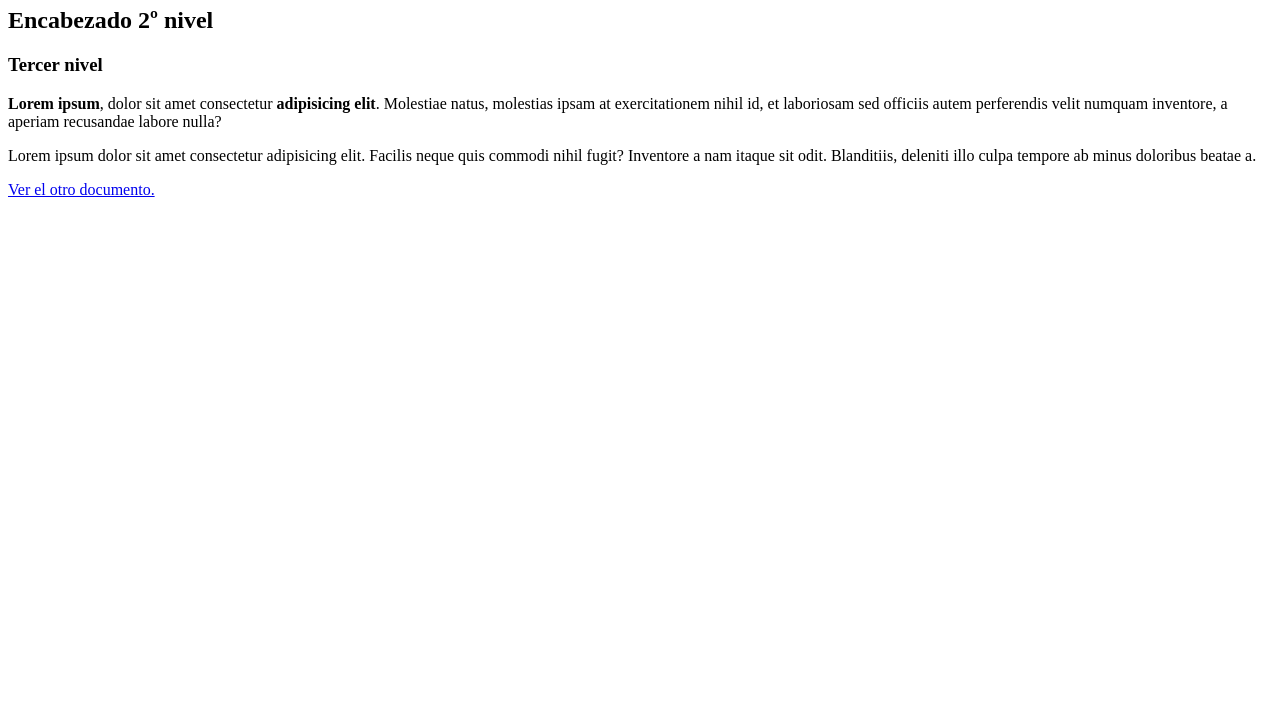
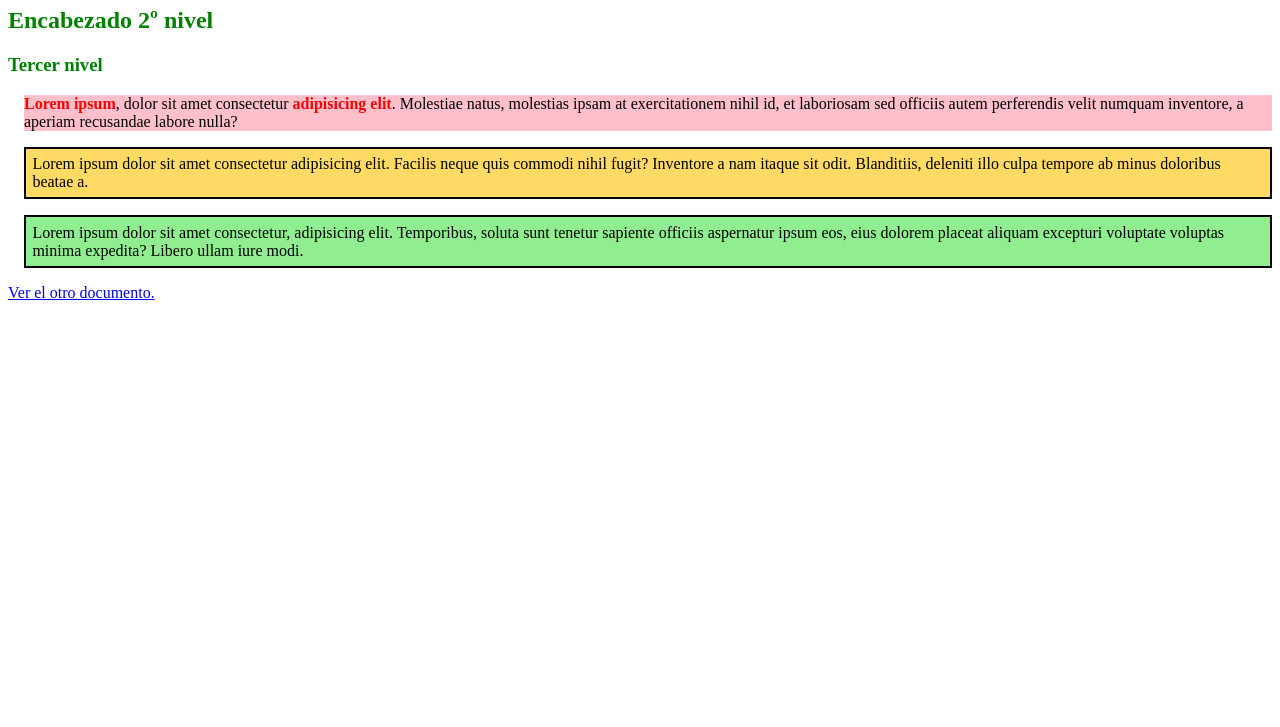
Before and after one commit to jairochapela/primeros-pasos-html, a plain HTML site: page index.html in a window 1280 px wide. Shown: the part 73-800 px from the top of the page. Drawn offline with Linux system fonts and the light colour scheme.

Commit message:
Estilos.

```diff
--- a/index.html
+++ b/index.html
@@ -5,6 +5,32 @@
     <meta name="viewport" content="width=device-width, initial-scale=1.0">
     <meta name="keywords" content="prueba ejemplo">
     <title>Mi primera página.</title>
+    <style>
+        h1, h2, h3 {
+            color: green;
+        }
+
+        strong {
+            color: red;
+        }
+
+        p {
+            background-color: pink;
+            margin-left: 1em;
+        }
+
+        p.importante {
+            background-color: #ffdb65;
+            border-width: 2px;
+            border-color: black;
+            border-style: solid;
+            padding: 0.4em;
+        }
+
+        p#conclusion {
+            background-color: lightgreen;
+        }
+    </style>
 </head>
 <body>
     <h1>Encabezado</h1>
@@ -17,9 +43,14 @@
          sed officiis autem perferendis velit numquam
          inventore, a aperiam recusandae labore nulla?
     </p>
-    <p>
+    <p class="importante">
         Lorem ipsum dolor sit amet consectetur adipisicing elit. Facilis neque quis commodi nihil fugit? Inventore a nam itaque sit odit. Blanditiis, deleniti illo culpa tempore ab minus doloribus beatae a.
     </p>
+
+    <p class="importante" id="conclusion">
+        Lorem ipsum dolor sit amet consectetur, adipisicing elit. Temporibus, soluta sunt tenetur sapiente officiis aspernatur ipsum eos, eius dolorem placeat aliquam excepturi voluptate voluptas minima expedita? Libero ullam iure modi.
+    </p>
+
     <a href="otro.html">Ver el otro documento.</a>
 </body>
 </html>
```
Also changed, not shown: div-span.html (added, +35 -0 lines), formulario-login.html (+1 -1 lines).
